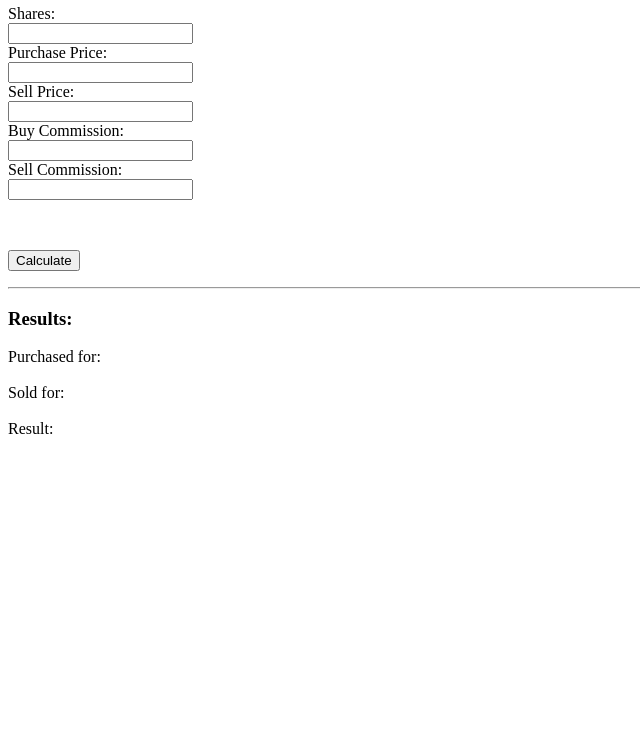
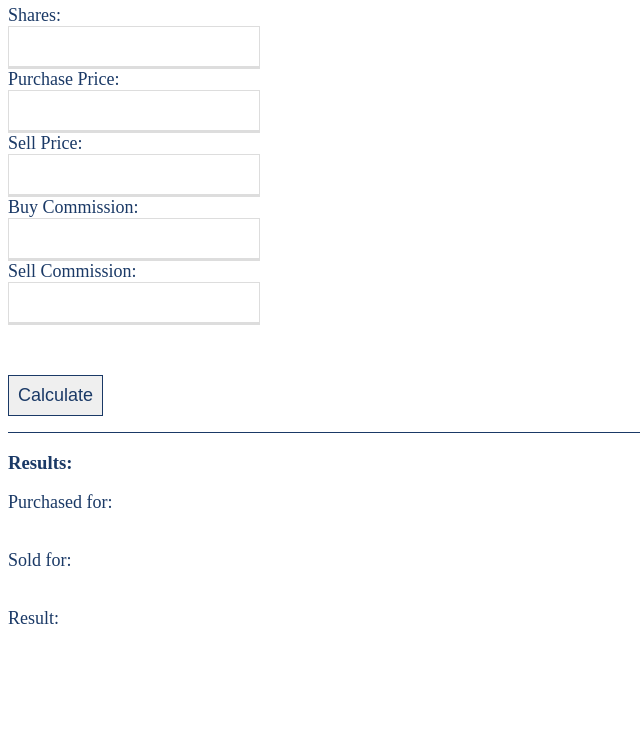
Before and after one commit to jrkreischer/investment-calculator, a plain HTML site: page index.html in a window 1280 px wide. Shown: the part 62-800 px from the top of the page, without its empty margins (0-640 px from the left). Drawn offline with Linux system fonts and the light colour scheme.

Commit message:
Added stylesheet. Modified html/js for styles.

```diff
--- a/index.html
+++ b/index.html
@@ -4,12 +4,13 @@
   <head>
     <meta charset="utf-8">
     <title>Investment Calculator</title>
+    <link rel="stylesheet" type="text/css" href="style.css">
   </head>
   <body>
 
-    <h2>Investment Calculator</h2>
+    <div id="investment-calculator" class="calculator">
+      <h2>Investment Calculator</h2>
 
-    <div id="investment-calculator">
       <label>Shares:</label><br>
       <input type="text" id="num-shares" value=""><br>
       <label>Purchase Price:</label><br>
@@ -23,7 +24,7 @@
       <label>Sell Commission:</label><br>
       <input type="text" id="sell-commission" value=""><br>
 
-      <p id="error">&nbsp;</p>
+      <p id="error" class="validation-error">&nbsp;</p>
 
       <p><button type="submit" id="calculate">Calculate</button></p>
 
@@ -31,7 +32,7 @@
 
       <h3>Results:</h3>
 
-      <div id="outputs">
+      <div id="outputs" class="results">
         <label>Purchased for:</label><br>
         <span id="purchased-for"></span><br>
 
--- a/investment-calculator.js
+++ b/investment-calculator.js
@@ -57,13 +57,13 @@ var investmentCalculator = (function() {
       for (var i = 0; i < inputs.length; i++) {
         if (inputs[i].value.match(re) && inputs[i].value != '') {
           good++;
-          if (inputs[i].style.borderColor == 'red') {
-            inputs[i].style.borderColor = 'initial';
+          if (inputs[i].classList.contains('error')) {
+            inputs[i].classList.remove('error');
             error.innerHTML = '&nbsp;';
           }
         } else {
           good--;
-          inputs[i].style.borderColor = 'red';
+          inputs[i].classList.add('error');
         }
       }
 
--- /dev/null
+++ b/style.css
@@ -0,0 +1,60 @@
+/* Calculators */
+.calculator {
+	color: #1A3966;
+}
+
+.calculator label,
+.calculator .results span {
+	font-size: 18px;
+}
+
+.calculator input[type=text],
+.calculator button[type=submit] {
+	font-size: 18px;
+	padding: .5em;
+	transition: .3s ease;
+}
+
+.calculator input[type=text] {
+	border: 1px solid #DDD;
+	border-bottom: 3px solid #DDD;
+}
+
+.calculator input[type=text]:focus {
+	border-bottom-color: #1A3966;
+}
+
+.calculator input[type=text]:focus,
+.calculator button[type=submit]:focus {
+  outline: none;
+}
+
+.validation-error {
+	color: red;
+}
+
+.calculator button[type=submit] {
+  border: 1px solid #1A3966;
+	color: #1A3966;
+}
+
+.calculator button[type=submit]:hover {
+  background-color: #1A3966;
+	color: #FFF;
+}
+
+.calculator hr {
+  background-color: #1A3966;
+	border: none;
+	height: 1px;
+  width: 100%;
+}
+
+.calculator .results span {
+	border-bottom: 2px solid #1A3966;
+  font-size: 32px;
+}
+
+.error {
+	border-color: red !important;
+}
```
